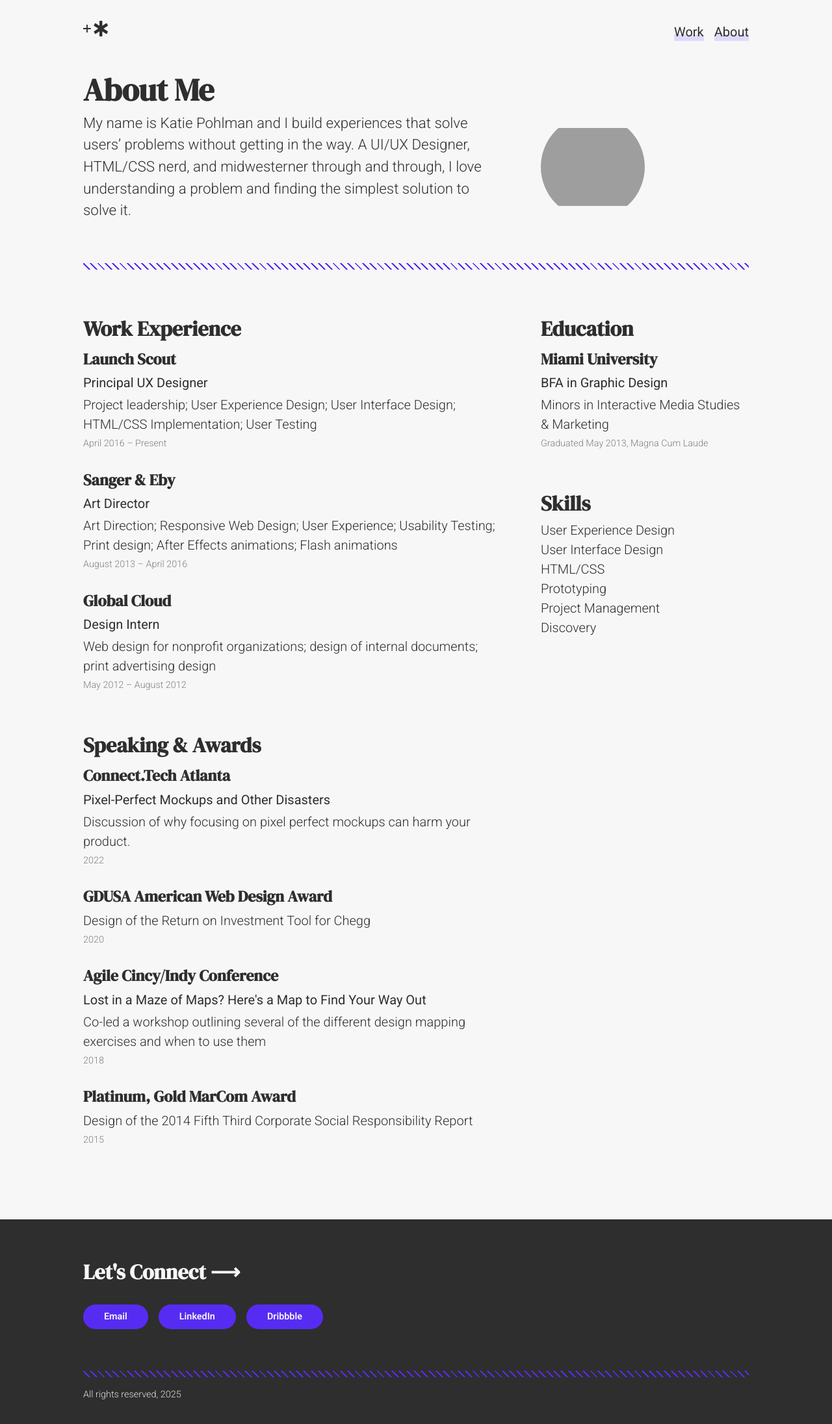
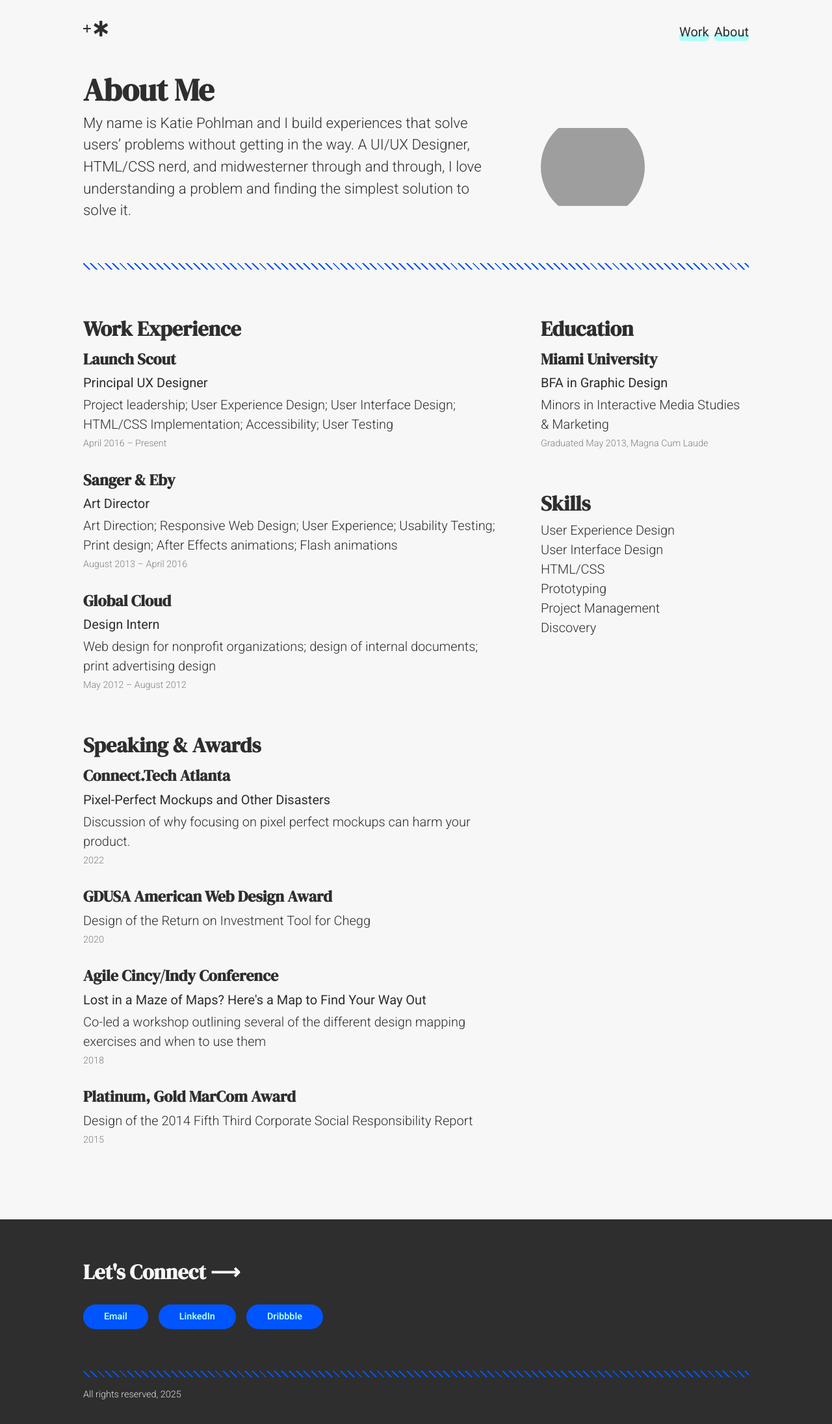
Before and after one commit to kspohlman/portfolio, an Eleventy site: page content/about.njk in a window 1280 px wide. Shown: the whole page at 65% size. Built offline with nearby package versions, Linux system fonts and the light colour scheme; Eleventy itself is replaced by a stand-in of ours; files that its build step writes are made by us from their sources; grey boxes are pictures that could not be loaded.

Commit message:
Update colors, fix nav closing link, add some accessibility details

```diff
--- a/assets/bundle.css
+++ b/assets/bundle.css
@@ -11,8 +11,8 @@
 
     --color-light: #f7f7f7;
     --color-dark: #2e2e2e;
-    --color-accent: #572cf2;
-    --color-accent-lt: #e1d9fc;
+    --color-accent: #0055ff;
+    --color-accent-lt: #affff8;
     --color-gray: #808080;
     --color-gray-lt: #e0e0e0;
 }
@@ -212,16 +212,23 @@ h4 {
 a {
     color: var(--color-dark);
     border-bottom: 2px solid var(--color-accent-lt);
+    border-radius: 4px;
     box-shadow: inset 0px -8px 0px var(--color-accent-lt);
     font-weight: 400;
     text-decoration: none;
-    transition: all .1s ease;
+    transition: all .2s ease;
 }
 
 a:hover,
 a:focus,
 a:active {
     box-shadow: inset 0px -22px 0px var(--color-accent-lt);
+}
+
+a:focus,
+button:focus {
+    outline: 4px solid var(--color-accent);
+    outline-offset: 4px;
 }
 
 b {
@@ -384,7 +391,7 @@ a.button {
     border: 0;
     border-radius: 80px;
     box-shadow: none;
-    color: var(--color-light);
+    color: var(--color-accent-lt);
     display: inline-block;
     font-size: .9rem;
     font-weight: 600;
@@ -397,7 +404,7 @@ a.button {
 .button:active,
 .button:focus {
     background-color: var(--color-accent-lt);
-    color: var(--color-dark);
+    color: var(--color-accent);
 }
 
 
--- a/content/about.njk
+++ b/content/about.njk
@@ -8,7 +8,7 @@ description: "A collection of things"
     <nav>
         <a href="/" class="logo"><img src="/assets/img/logo.svg" alt="Logo" /></a>
         <ul>
-            <li><a href="/">Work</li>
+            <li><a href="/">Work</a></li>
             <li><a href="/about">About</a></li>
         </ul>
     </nav>
@@ -32,7 +32,7 @@ description: "A collection of things"
 
             <h3>Launch Scout</h3>
             <p class="u-push-top--xs"><b>Principal UX Designer</b></p>
-            <p class="u-push-top--xs">Project leadership; User Experience Design; User Interface Design; HTML/CSS Implementation; User Testing</p>
+            <p class="u-push-top--xs">Project leadership; User Experience Design; User Interface Design; HTML/CSS Implementation; Accessibility; User Testing</p>
             <p class="note u-push-top--xs">April 2016 – Present</p>
 
             <h3>Sanger & Eby</h3>
--- a/content/index.njk
+++ b/content/index.njk
@@ -10,7 +10,7 @@ description: "A collection of things"
     </nav>
     <div>
         <h1>Hi, I'm Katie—an HTML/CSS-loving UX Designer with more than a decade of experience.</h1>
-        <a href="/about">Learn More</a>
+        <a href="/about">About me ⟶</a>
     </div>
 <hr/>
 </header>
@@ -19,12 +19,12 @@ description: "A collection of things"
 <main>
     <section>
         <h2>Samples of work</h2>
-        <div class="grid">
+        <div class="grid u-push-top--lg">
             {%- for project in collections.projects -%}
                 <div class="project-card">
                     <img src="{{project.data.cover_image}}" alt="Image of {{project.data.client}} app" />
                     <h3>{{project.data.description}}</h3>
-                    <h4>{{project.data.client}}</h4>
+                    <h4 class="u-push-bottom">{{project.data.client}}</h4>
                     <a href="{{project.url}}">See more</a>
                 </div>
             {%- endfor -%}
```
